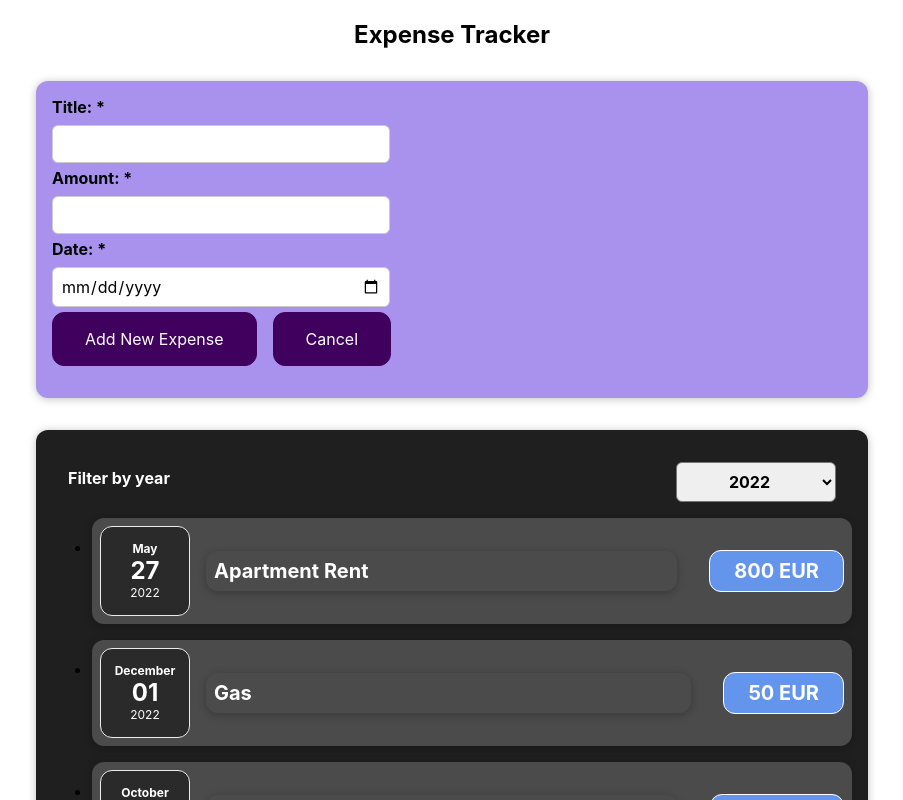
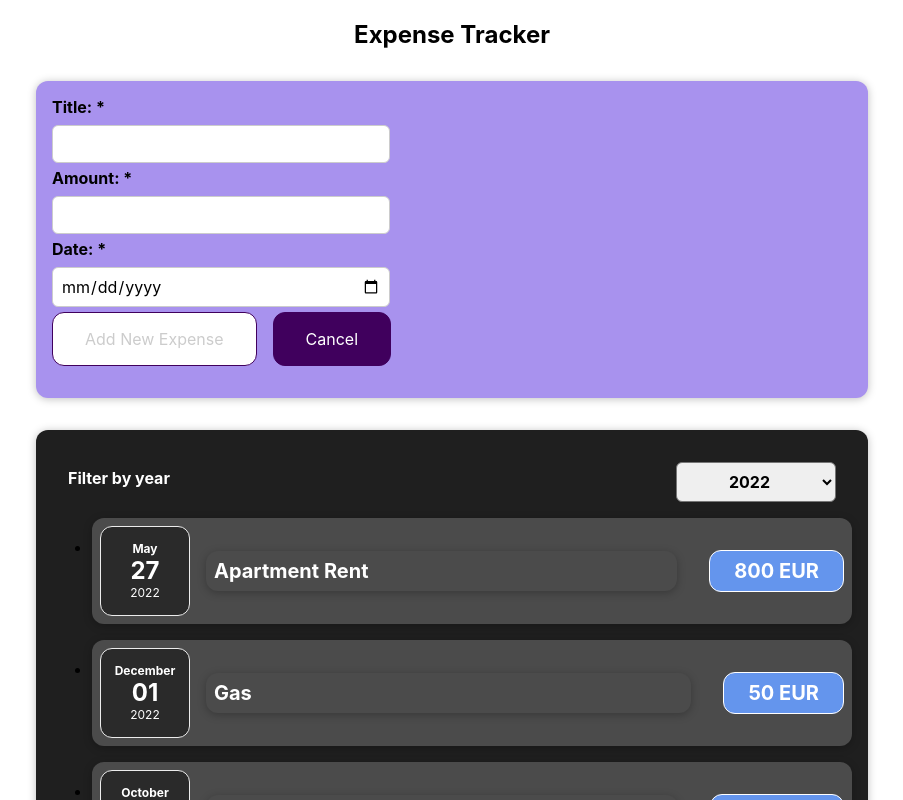
Before and after one commit to RadwaSaleh/expense-tracker, a React (Create React App) app: page / in a window 1280 px wide. Both pictures are taken after a click on the button "Add New Expense". Shown: the top 800 px of the page, without its empty margins (188-1091 px from the left). Built offline with nearby package versions, Linux system fonts and the light colour scheme.

Commit message:
useRef showcase

```diff
--- a/src/components/ExpenseForm.css
+++ b/src/components/ExpenseForm.css
@@ -31,6 +31,12 @@
     background: #e1afb6;
 }
 
-.new-expense__actions {
+.new-expense__actions{
     text-align: right;
 }
+
+.new-expense__actions:disabled{
+    background: #fff;
+    color: #ccc;
+    cursor: no-drop;
+}
--- a/src/components/ExpenseForm.js
+++ b/src/components/ExpenseForm.js
@@ -1,5 +1,5 @@
 import './ExpenseForm.css'
-import {useState} from "react";
+import {useState, useRef} from "react";
 
 const ExpenseForm = (props) => {
     /**
@@ -13,10 +13,12 @@ const ExpenseForm = (props) => {
     const [isValidTitle, setIsValidTitle] = useState(true);
     const [isValidAmount, setIsValidAmount] = useState(true);
     const [isValidDate, setIsValidDate] = useState(true);
+    const submitBtnRef = useRef(null);
 
     const titleChangeHandler = (event) => {
         if(enteredTitle.trim().length > 0){
             setIsValidTitle(true);
+            submitBtnRef.current.removeAttribute('disabled');
         }
         setEnteredTitle(event.target.value);
     }
@@ -24,6 +26,7 @@ const ExpenseForm = (props) => {
     const amountChangeHandler = (event) => {
         if(enteredAmount.trim().length > 0){
             setIsValidAmount(true);
+            submitBtnRef.current.removeAttribute('disabled');
         }
         setEnteredAmount(event.target.value)
     }
@@ -31,6 +34,7 @@ const ExpenseForm = (props) => {
     const dateChangeHandler = (event) => {
         if(enteredDate.trim().length > 0){
             setIsValidDate(true);
+            submitBtnRef.current.removeAttribute('disabled');
         }
         setEnteredDate(event.target.value)
     }
@@ -45,6 +49,8 @@ const ExpenseForm = (props) => {
             amount: enteredAmount,
             date: new Date(enteredDate)
         }
+        if (enteredTitle.trim().length || enteredAmount.trim().length === 0 || enteredDate.trim().length === 0){
+            submitBtnRef.current.setAttribute('disabled', true);
             if(enteredTitle.trim().length === 0){
                 setIsValidTitle(false);
                 return;
@@ -57,6 +63,8 @@ const ExpenseForm = (props) => {
                 setIsValidDate(false);
                 return;
             }
+        }
+
         props.onSaveExpenseData(newExpenseData);
         setEnteredTitle('');
         setEnteredAmount('');
@@ -78,7 +86,7 @@ const ExpenseForm = (props) => {
                 <label>Date: *</label>
                 <input onChange={dateChangeHandler} type='date' value={enteredDate} min='2022-01-01'/>
                 </div>
-                <button className='new-expense__actions' type='submit'>Add New Expense</button>
+                <button className='new-expense__actions' type='submit' ref={submitBtnRef} disabled={true}>Add New Expense</button>
                 <button className='new-expense__actions' type='button' onClick={props.onCancel}>Cancel</button>
                 </form>
                 </div>
```
Lines whose indentation alone changed are shown as unchanged.
